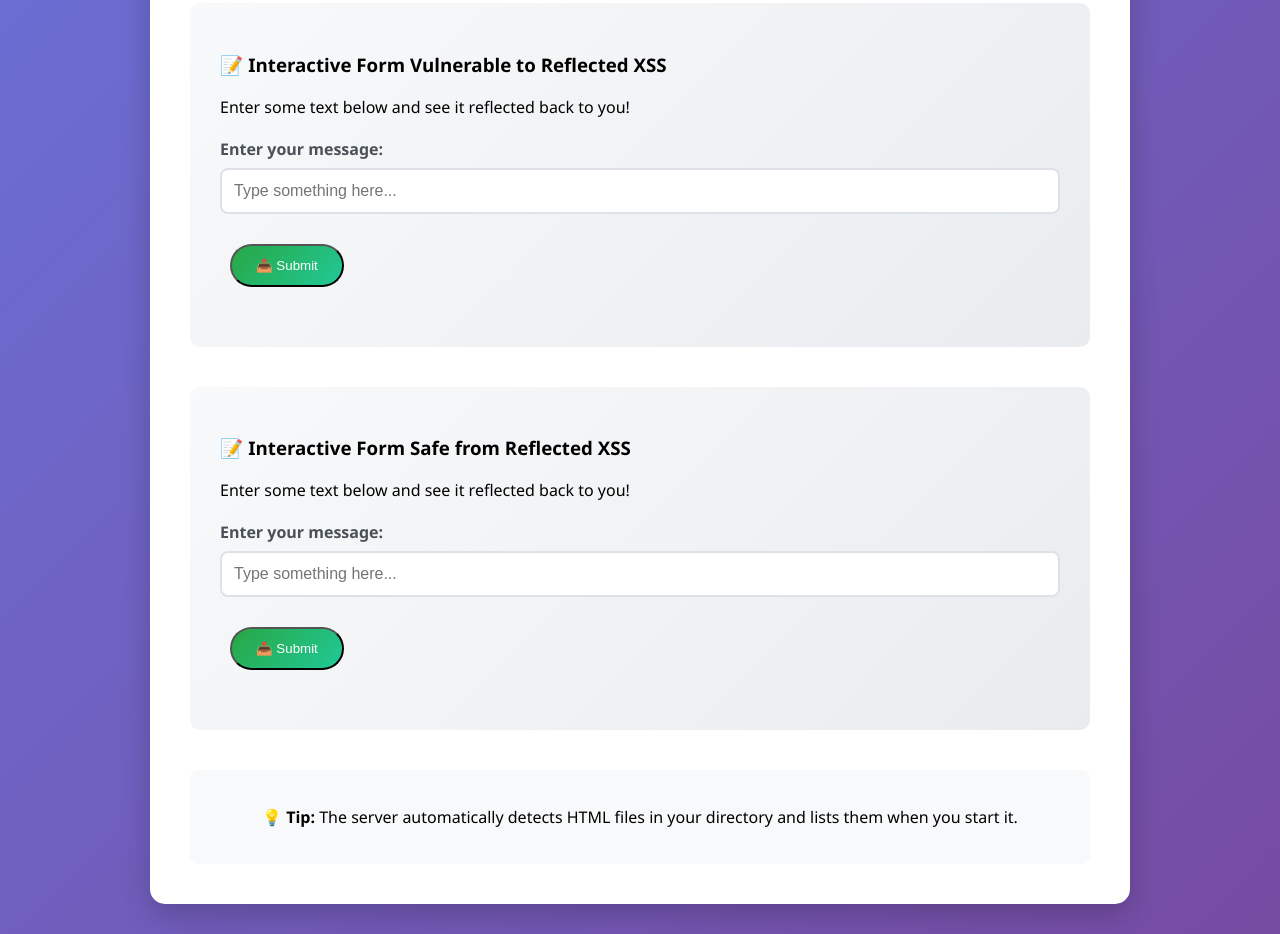
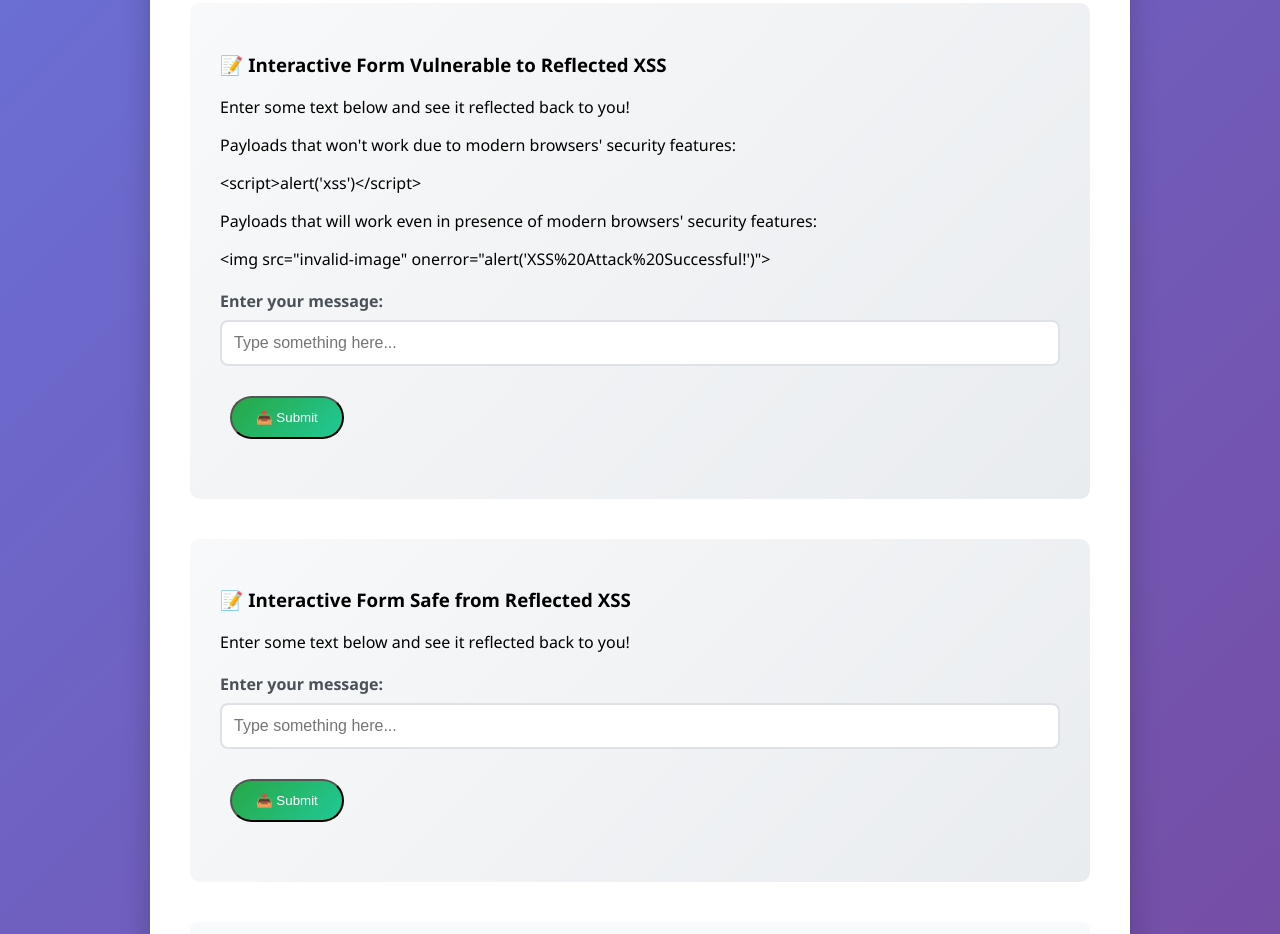
Before and after one commit to unbeatencoder/SecurityLearnings, a plain HTML site: page reflectedXSS.html in a window 1280 px wide. Shown: the part 1093-2027 px from the top of the page. Drawn offline with Linux system fonts and the light colour scheme.

Commit message:
Adding sample payloads

```diff
--- a/reflectedXSS.html
+++ b/reflectedXSS.html
@@ -121,7 +121,10 @@
         <div style="margin-top: 40px; padding: 30px; background: linear-gradient(135deg, #f8f9fa 0%, #e9ecef 100%); border-radius: 10px;">
             <h3>📝 Interactive Form Vulnerable to Reflected XSS</h3>
             <p>Enter some text below and see it reflected back to you!</p>
-
+            <p>Payloads that won't work due to modern browsers' security features:</pp>
+            <p>&lt;script&gt;alert('xss')&lt;/script&gt; </p>
+            <p>Payloads that will work even in presence of modern browsers' security features:</pp>
+            <p><p>&lt;img src="invalid-image" onerror="alert('XSS%20Attack%20Successful!')"&gt;</p></p>
             <form id="userFormVulnerableToReflectedXSS" style="margin: 20px 0;">
                 <div style="margin-bottom: 20px;">
                     <label for="userInput" style="display: block; margin-bottom: 8px; font-weight: bold; color: #495057;">Enter your message:</label>
```
